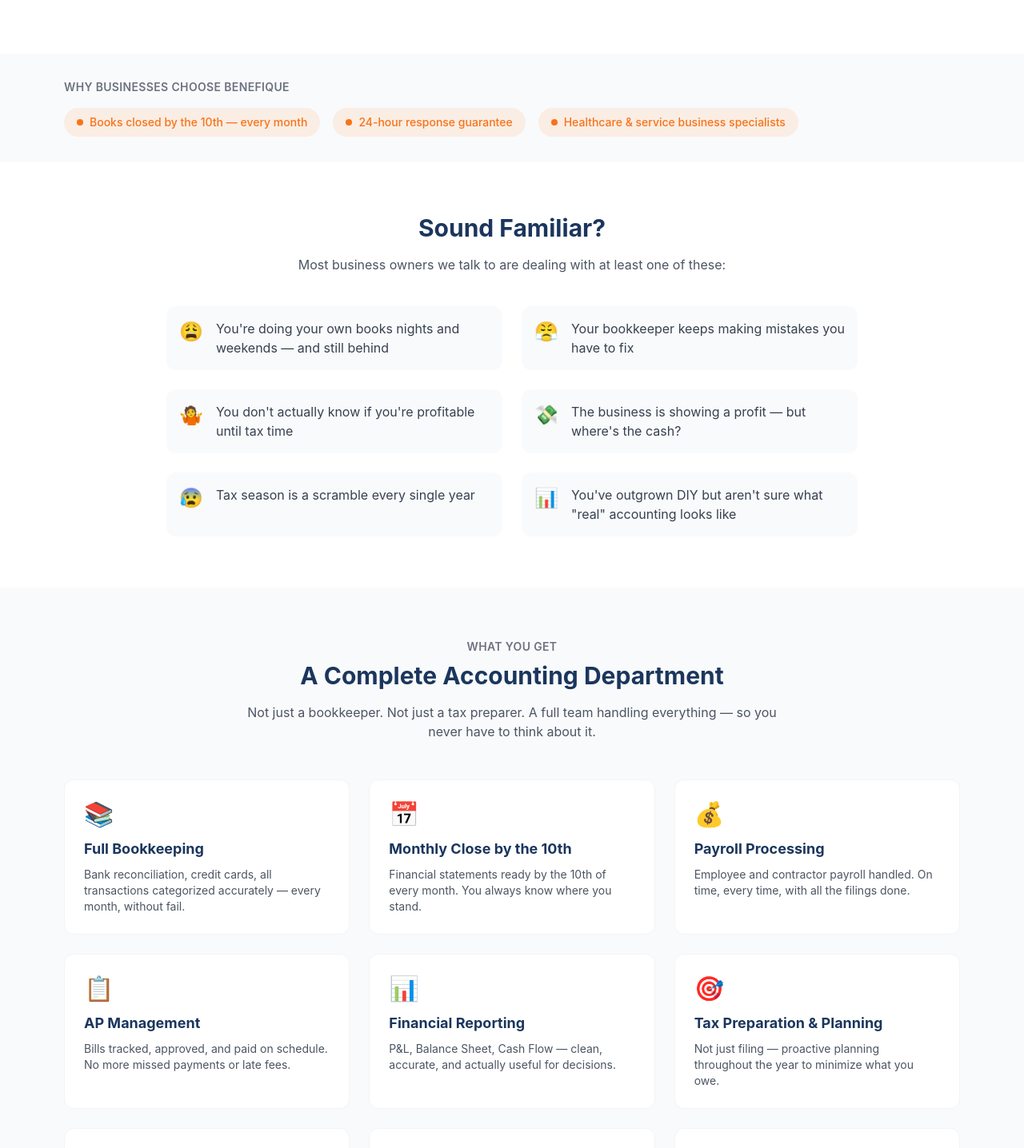
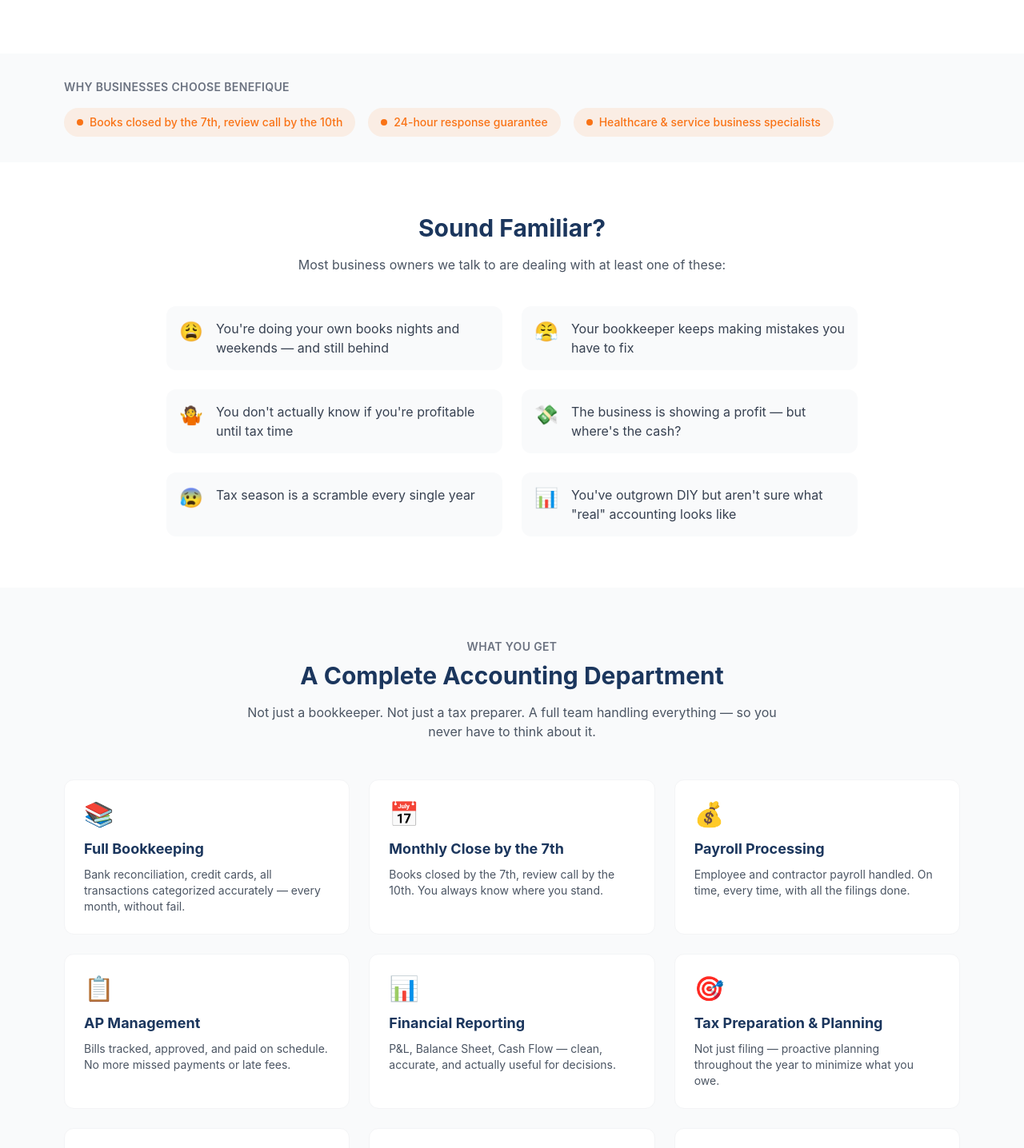
Before and after one commit to gerrit-design/benefique-website, a React (Vite) app: page / in a window 1280 px wide. Shown: the part 640-2076 px from the top of the page at 80% size. Built offline with nearby package versions, Linux system fonts and the light colour scheme.

Commit message:
Fix messaging: books closed by 7th, review call by 10th

```diff
--- a/src/App.jsx
+++ b/src/App.jsx
@@ -169,7 +169,7 @@ function Home() {
           </p>
           <div className="flex flex-wrap gap-4">
             {[
-              'Books closed by the 10th — every month',
+              'Books closed by the 7th, review call by the 10th',
               '24-hour response guarantee',
               'Healthcare & service business specialists',
             ].map((item) => (
@@ -218,7 +218,7 @@ function Home() {
           <div className="grid md:grid-cols-3 gap-6">
             {[
               { icon: '📚', title: 'Full Bookkeeping', desc: 'Bank reconciliation, credit cards, all transactions categorized accurately — every month, without fail.' },
-              { icon: '📅', title: 'Monthly Close by the 10th', desc: 'Financial statements ready by the 10th of every month. You always know where you stand.' },
+              { icon: '📅', title: 'Monthly Close by the 7th', desc: 'Books closed by the 7th, review call by the 10th. You always know where you stand.' },
               { icon: '💰', title: 'Payroll Processing', desc: 'Employee and contractor payroll handled. On time, every time, with all the filings done.' },
               { icon: '📋', title: 'AP Management', desc: 'Bills tracked, approved, and paid on schedule. No more missed payments or late fees.' },
               { icon: '📊', title: 'Financial Reporting', desc: 'P&L, Balance Sheet, Cash Flow — clean, accurate, and actually useful for decisions.' },
@@ -290,7 +290,7 @@ function Home() {
               <ul className="space-y-3">
                 {[
                   'Full-service accounting — books, payroll, taxes, all handled',
-                  'Monthly close by the 10th — you always know where you stand',
+                  'Books closed by the 7th, review call by the 10th',
                   'Proactive tax planning — not just compliance, actual savings',
                   'Real-time dashboards — see your numbers anytime, no asking',
                   'One team, one relationship — no handoffs, no runaround',
@@ -680,7 +680,7 @@ function About() {
             <h2 className="text-2xl font-bold text-benefique-navy mb-6">What Makes Us Different</h2>
             <div className="grid md:grid-cols-2 gap-4">
               {[
-                { title: '7th Business Day Close', desc: 'Your books are closed and reviewed by the 7th of every month. No waiting.' },
+                { title: 'Books Closed by the 7th', desc: 'Your books are closed by the 7th, review call by the 10th. No waiting.' },
                 { title: '24-Hour Response', desc: 'Questions get answers within one business day. Always.' },
                 { title: 'Decision-Ready Dashboards', desc: 'Not just numbers—insights you can act on immediately.' },
                 { title: 'Proactive Planning', desc: 'We find opportunities before they become emergencies.' },
```
